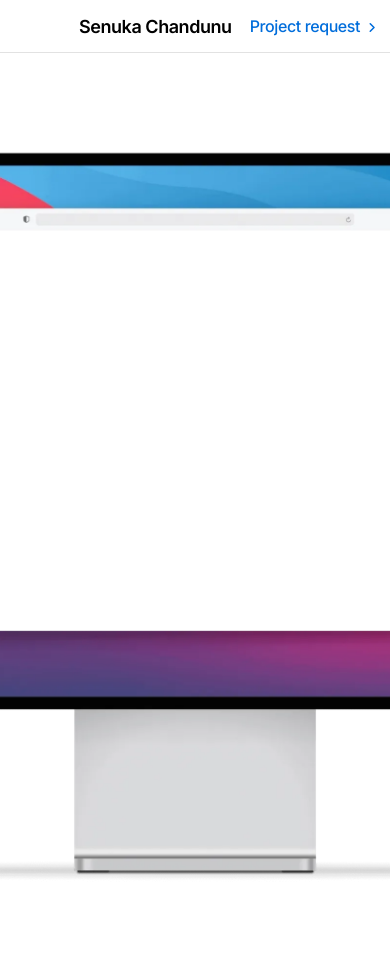
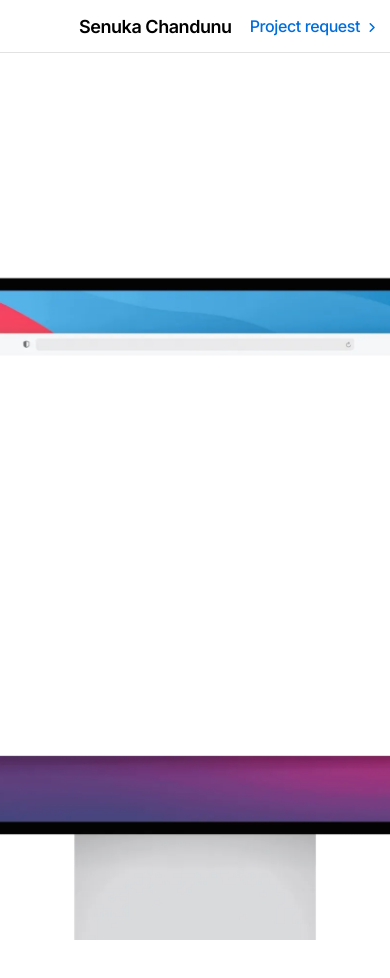
Before and after one commit to nschandunu/nsconline, a Next.js app: page / in a window 390 px wide. Shown: the top 978 px of the page. Built offline with nearby package versions, Linux system fonts and the light colour scheme; a web font is replaced by a local one.

Commit message:
fix: responsive issue for hero

```diff
--- a/src/components/hero.tsx
+++ b/src/components/hero.tsx
@@ -50,14 +50,15 @@ export default function Hero() {
   return (
     <div ref={componentRef} className="relative h-[200vh]">
       <div className="sticky top-0 flex h-screen w-full items-center justify-center overflow-hidden">
-        <div ref={imacRef} className="relative">
+        <div ref={imacRef} className="relative mx-auto max-w-4xl">
           <Image
             src="/assets/images/display.webp"
             alt="iMac Display"
-            width={1000}
-            height={800}
+            width={1100}
+            height={1100}
             priority
-            className="relative h-auto w-auto"
+            className="h-auto w-full"
+            style={{ marginTop: '100px' }}
           />
           <div
             ref={contentRef}
--- a/tailwind.config.ts
+++ b/tailwind.config.ts
@@ -55,6 +55,9 @@ const config: Config = {
             200: '#888883',
           },
         },
+        maxWidth: {
+          '8xl': '96rem', // 1536px
+        },
       }
   },
   plugins: [],
```
